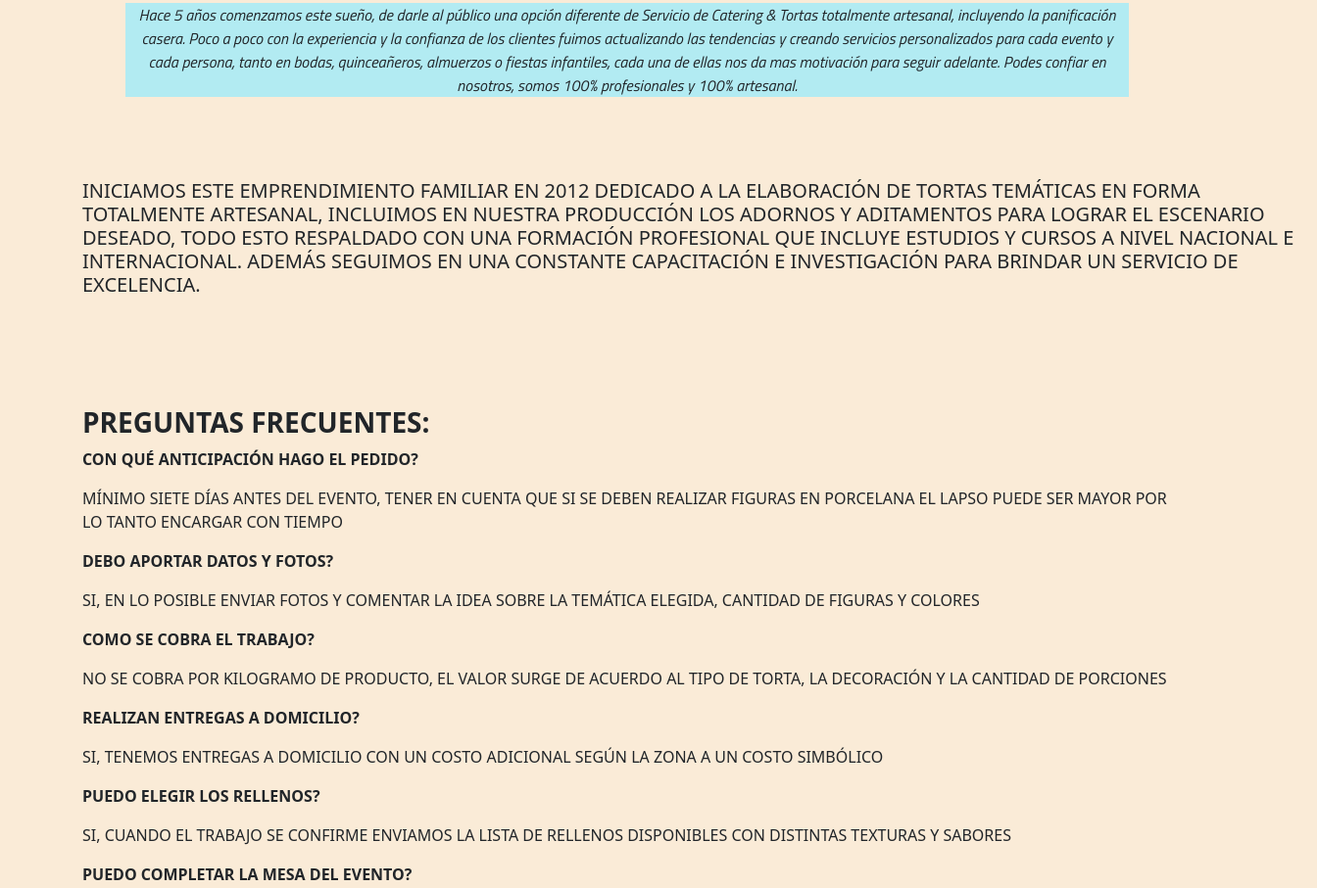
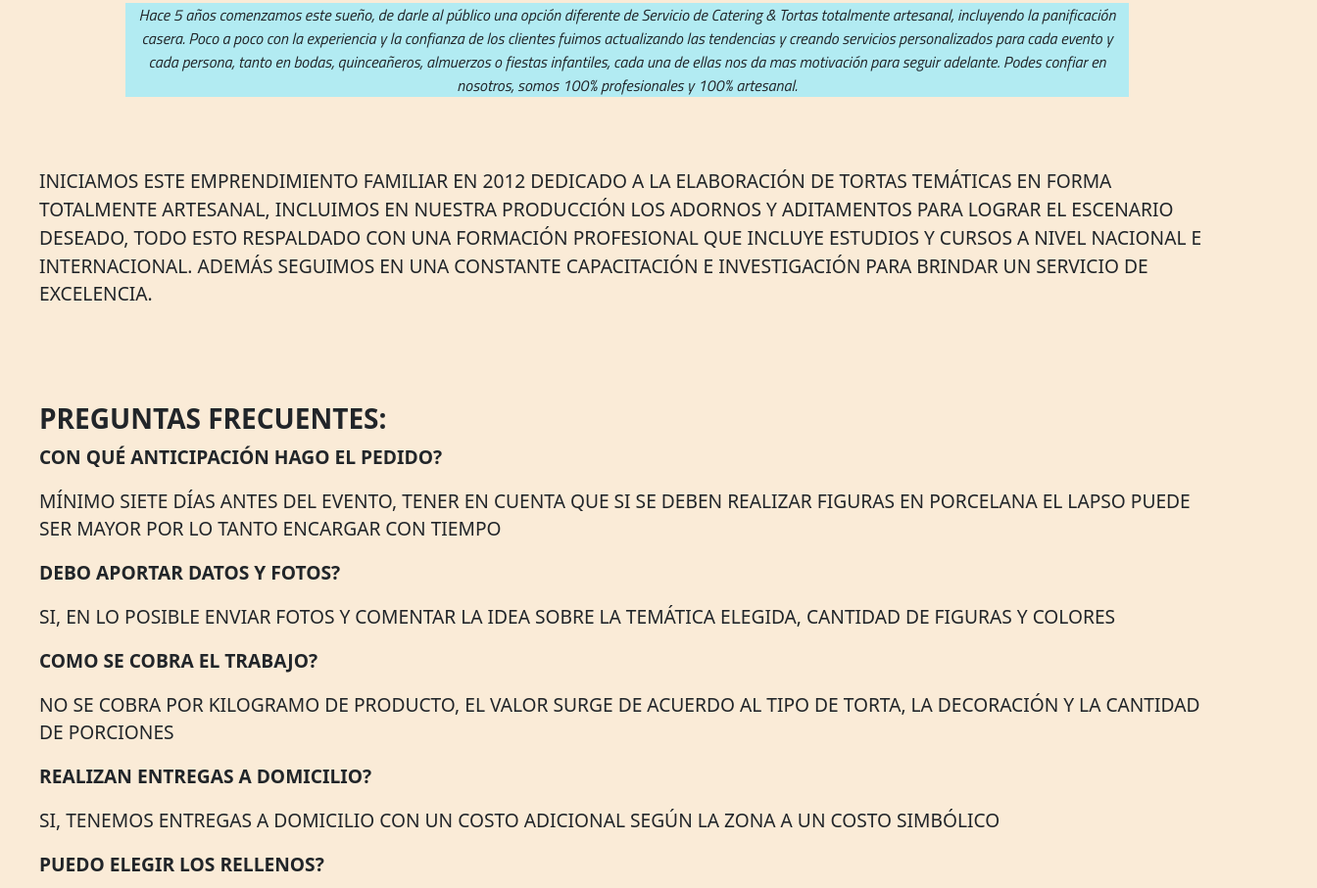
Before and after one commit to leonardo-agustin-romero/che-que-rico, a website: page nosotros.html in a window 1280 px wide. Shown: the part 334-1241 px from the top of the page at 98% size, 1344 px wide, since content can reach past the window. Drawn offline with nearby package versions, Linux system fonts and the light colour scheme.

Commit message:
reparacion nosotros2

```diff
--- a/nosotros.html
+++ b/nosotros.html
@@ -66,10 +66,10 @@
         </section>
         <div class="nosotrosSeccion1">
             <!-- informacion de producto por completar -->
-            <h5>
+            <p>
                 INICIAMOS ESTE EMPRENDIMIENTO FAMILIAR EN 2012 DEDICADO A LA ELABORACIÓN DE TORTAS TEMÁTICAS EN FORMA TOTALMENTE ARTESANAL, INCLUIMOS EN NUESTRA PRODUCCIÓN LOS ADORNOS Y ADITAMENTOS PARA LOGRAR EL ESCENARIO DESEADO,
                 TODO ESTO RESPALDADO CON UNA FORMACIÓN PROFESIONAL QUE INCLUYE ESTUDIOS Y CURSOS A NIVEL NACIONAL E INTERNACIONAL. ADEMÁS SEGUIMOS EN UNA CONSTANTE CAPACITACIÓN E INVESTIGACIÓN PARA BRINDAR UN SERVICIO DE EXCELENCIA.
-            </h5>
+            </p>
         </div>
         <div class="nosotrosSeccion2">
             <!-- informacion de producto por completar -->
--- a/sass/component/_mediaqueries.scss
+++ b/sass/component/_mediaqueries.scss
@@ -186,6 +186,17 @@
 
 }
 
+.nosotrosSeccion1{
+    padding: 10px;
+    margin: 0rem;
+    font-size: 10px;
+}
+
+.nosotrosSeccion2{
+    padding: 10px;
+    margin: 0rem;
+    font-size: 12px;
+}
 
 
 
--- a/sass/main.scss
+++ b/sass/main.scss
@@ -100,6 +100,17 @@ body{
     display: flex;
     justify-content: center;
 }
+/*seccion de nosotros*/
+
+.nosotrosSeccion1{
+    padding: 40px;
+    font-size: 1.2rem;
+}
+
+.nosotrosSeccion2{
+    padding: 40px;
+    font-size: 1.2rem;
+}
 
 
 
@@ -185,17 +196,6 @@ body{
     display: block;
 }
 
-/*seccion de nosotros*/
-
-.nosotrosSeccion1{
-    padding: 20px;
-    margin: 4rem;
-}
-
-.nosotrosSeccion2{
-    padding: 20px;
-    margin: 4rem;
-}
 
 
 
```
Also changed, not shown: css/main.css.
